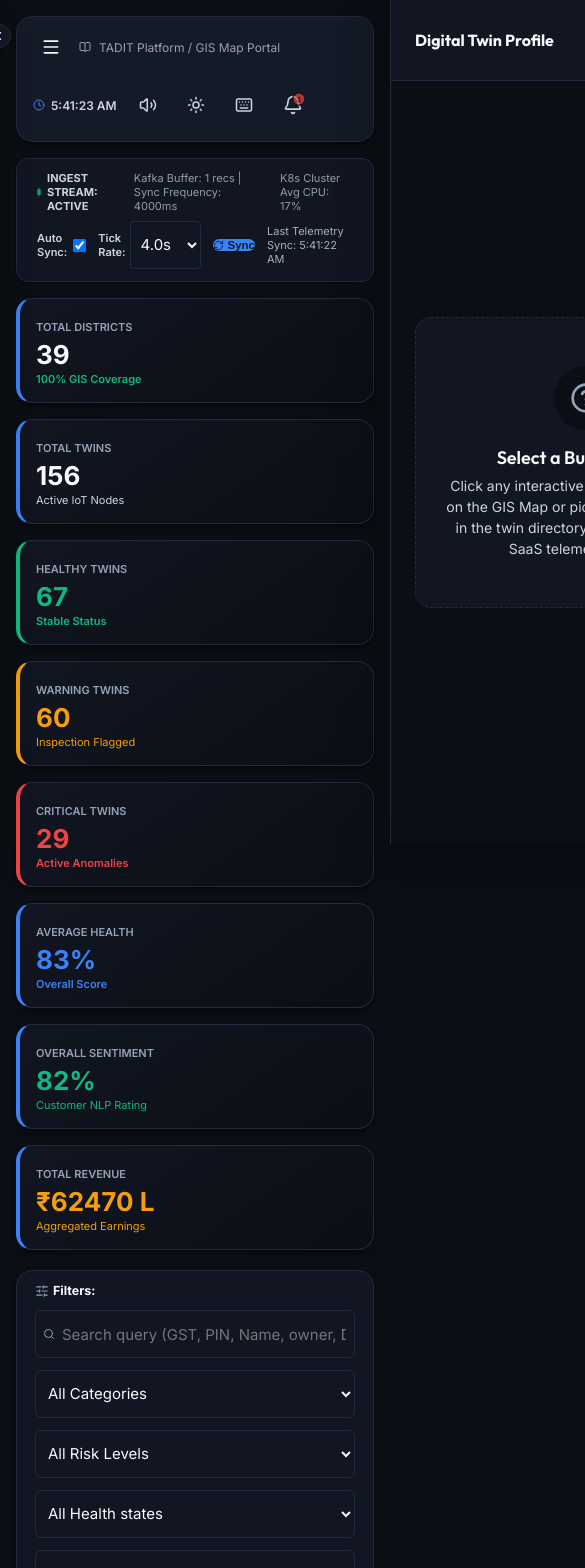
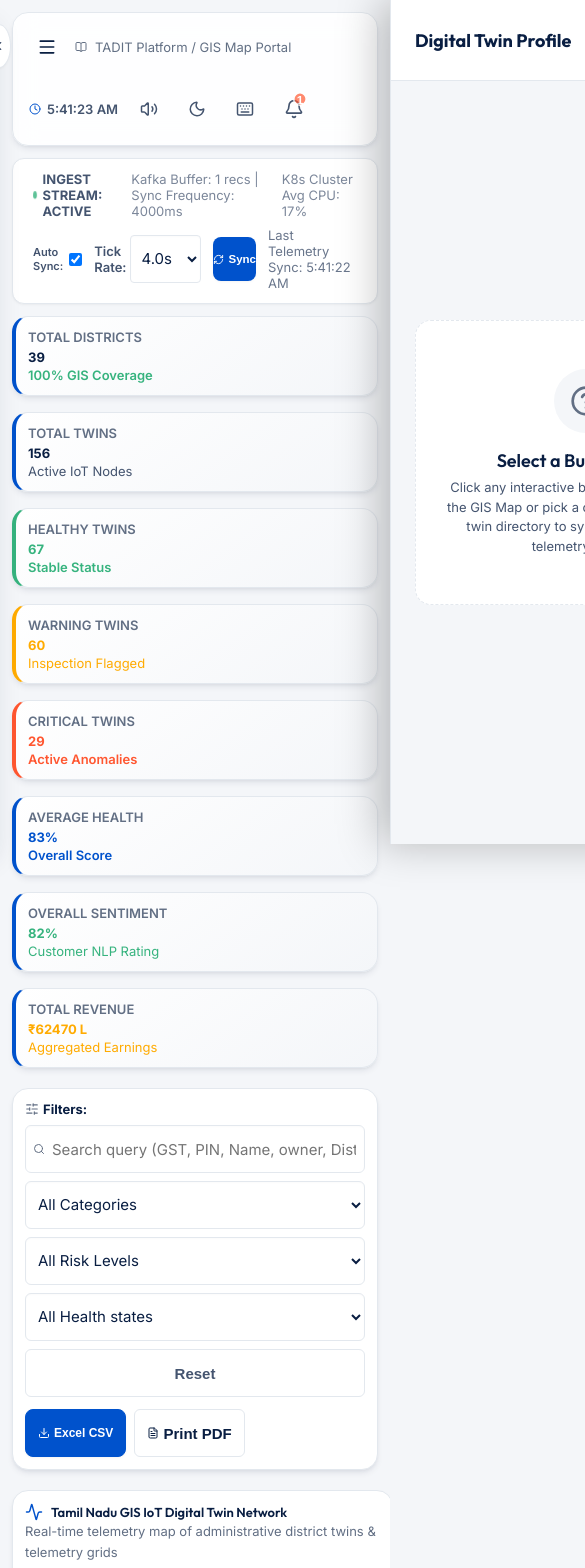
Before and after one commit to GeginRisho/tadit-digital-twin-platform, a React (Vite) app: page / in a window 390 px wide. Shown: the top 1568 px of the page, 585 px wide, since content can reach past the window. Built offline with nearby package versions, Linux system fonts and the light colour scheme.

Commit message:
Default Light Theme and Mobile UI Improvements

```diff
--- a/index.html
+++ b/index.html
@@ -6,6 +6,12 @@
     <meta name="viewport" content="width=device-width, initial-scale=1.0" />
     <title>TADIT - Tamil Nadu Business Digital Twin Network</title>
     <meta name="description" content="TADIT is a real-time digital twin platform monitoring business health indices, social sentiment, competitor movements, and telemetry data flow pipelines across Tamil Nadu." />
+    <script>
+      (function() {
+        var theme = localStorage.getItem("theme") || "light";
+        document.documentElement.setAttribute("data-theme", theme);
+      })();
+    </script>
   </head>
   <body>
     <div id="root"></div>
--- a/src/App.jsx
+++ b/src/App.jsx
@@ -73,7 +73,7 @@ function AnimatedCounter({ value }) {
 
 export default function App() {
   // Theme state
-  const [theme, setTheme] = useState(() => localStorage.getItem("theme") || "dark");
+  const [theme, setTheme] = useState(() => localStorage.getItem("theme") || "light");
 
   // Navigation layout state
   const [isSidebarCollapsed, setIsSidebarCollapsed] = useState(false);
@@ -1119,10 +1119,10 @@ export default function App() {
           {isProfileOpen && (
             <div className="profile-dropdown-menu">
               <span className="profile-dropdown-item" onClick={() => { setActiveTab("dashboard"); setIsProfileOpen(false); setIsMobileSidebarOpen(false); }}>SaaS Settings</span>
-              <span className="profile-dropdown-item" onClick={() => { setIsMuted(!isMuted); setIsProfileOpen(false); }}>
+              <span className="profile-dropdown-item" onClick={() => { setIsMuted(!isMuted); setIsProfileOpen(false); setIsMobileSidebarOpen(false); }}>
                 {isMuted ? "Unmute Alarm Chime" : "Mute Alarm Chime"}
               </span>
-              <span className="profile-dropdown-item" onClick={() => setIsProfileOpen(false)}>System Diagnostics</span>
+              <span className="profile-dropdown-item" onClick={() => { setIsProfileOpen(false); setIsMobileSidebarOpen(false); }}>System Diagnostics</span>
             </div>
           )}
         </div>
@@ -1494,7 +1494,7 @@ export default function App() {
             </div>
 
             {/* Interactive GIS Map & Timeline Panel */}
-            <div style={{ display: "grid", gridTemplateColumns: "1.4fr 1fr", gap: "24px" }}>
+            <div className="map-grid-container">
               <DistrictMap
                 selectedDistrict={selectedDistrict}
                 onSelectDistrict={setSelectedDistrict}
@@ -2059,7 +2059,7 @@ export default function App() {
             </div>
 
             {/* Datatable Grid */}
-            <div className="table-responsive-wrapper" style={{ overflowHidden: "hidden" }}>
+            <div className="table-responsive-wrapper" style={{ overflowX: "auto" }}>
               <div>
                 <table className="districts-table" style={{ fontSize: "13px" }}>
                   <thead>
@@ -2321,7 +2321,7 @@ export default function App() {
             </div>
 
             {/* Datatable */}
-            <div className="table-responsive-wrapper" style={{ overflow: "hidden" }}>
+            <div className="table-responsive-wrapper" style={{ overflowX: "auto" }}>
               <div>
                 <table className="districts-table" style={{ fontSize: "13px" }}>
                   <thead>
@@ -2520,7 +2520,7 @@ export default function App() {
 
             <form onSubmit={handleSaveBusiness} style={{ display: "flex", flexDirection: "column", gap: "20px" }}>
               {/* Form Grid sections */}
-              <div className="mgt-form-grid" style={{ display: "grid", gridTemplateColumns: "1fr 1fr", gap: "20px" }}>
+              <div className="mgt-form-grid">
 
                 {/* Column 1: General Details */}
                 <div style={{ display: "flex", flexDirection: "column", gap: "12px" }}>
@@ -2548,7 +2548,7 @@ export default function App() {
                     {formErrors.owner && <span style={{ fontSize: "10.5px", color: "var(--color-red)" }}>{formErrors.owner}</span>}
                   </div>
 
-                  <div style={{ display: "grid", gridTemplateColumns: "1fr 1fr", gap: "12px" }}>
+                  <div className="form-subgrid">
                     <div style={{ display: "flex", flexDirection: "column", gap: "4px" }}>
                       <label style={{ fontSize: "11.5px", fontWeight: "600", color: "var(--text-secondary)" }}>Category *</label>
                       <select
@@ -2609,7 +2609,7 @@ export default function App() {
                 <div style={{ display: "flex", flexDirection: "column", gap: "12px" }}>
                   <h4 style={{ margin: "0 0 4px 0", fontSize: "13px", fontWeight: "700", color: "var(--primary)", borderBottom: "1px solid var(--border-color)", paddingBottom: "4px" }}>Contact & Location</h4>
 
-                  <div style={{ display: "grid", gridTemplateColumns: "1fr 1fr", gap: "12px" }}>
+                  <div className="form-subgrid">
                     <div style={{ display: "flex", flexDirection: "column", gap: "4px" }}>
                       <label style={{ fontSize: "11.5px", fontWeight: "600", color: "var(--text-secondary)" }}>Phone *</label>
                       <input
@@ -2634,7 +2634,7 @@ export default function App() {
                     </div>
                   </div>
 
-                  <div style={{ display: "grid", gridTemplateColumns: "1fr 1fr", gap: "12px" }}>
+                  <div className="form-subgrid">
                     <div style={{ display: "flex", flexDirection: "column", gap: "4px" }}>
                       <label style={{ fontSize: "11.5px", fontWeight: "600", color: "var(--text-secondary)" }}>Website</label>
                       <input
@@ -2659,7 +2659,7 @@ export default function App() {
                     </div>
                   </div>
 
-                  <div style={{ display: "grid", gridTemplateColumns: "1fr 1fr", gap: "12px" }}>
+                  <div className="form-subgrid">
                     <div style={{ display: "flex", flexDirection: "column", gap: "4px" }}>
                       <label style={{ fontSize: "11.5px", fontWeight: "600", color: "var(--text-secondary)" }}>GST Number *</label>
                       <input
@@ -2695,7 +2695,7 @@ export default function App() {
                     {formErrors.address && <span style={{ fontSize: "10.5px", color: "var(--color-red)" }}>{formErrors.address}</span>}
                   </div>
 
-                  <div style={{ display: "grid", gridTemplateColumns: "1fr 1fr", gap: "12px" }}>
+                  <div className="form-subgrid">
                     <div style={{ display: "flex", flexDirection: "column", gap: "4px" }}>
                       <label style={{ fontSize: "11.5px", fontWeight: "600", color: "var(--text-secondary)" }}>Latitude *</label>
                       <input
@@ -2729,7 +2729,7 @@ export default function App() {
               <div style={{ display: "flex", flexDirection: "column", gap: "12px", borderTop: "1px solid var(--border-color)", paddingTop: "12px" }}>
                 <h4 style={{ margin: "0 0 4px 0", fontSize: "13px", fontWeight: "700", color: "var(--primary)" }}>Twin Node Initial Metrics</h4>
 
-                <div className="mgt-metrics-row" style={{ display: "grid", gridTemplateColumns: "repeat(5, 1fr)", gap: "12px" }}>
+                <div className="mgt-metrics-row">
                   <div style={{ display: "flex", flexDirection: "column", gap: "4px" }}>
                     <label style={{ fontSize: "11.5px", fontWeight: "600", color: "var(--text-secondary)" }}>Health Score (0-100)</label>
                     <input
--- a/src/index.css
+++ b/src/index.css
@@ -1020,3 +1020,196 @@ select,
   height: calc(100vh - 120px) !important;
   max-height: none !important;
 }
+
+/* --- RESPONSIVE IMPROVEMENTS --- */
+
+html {
+  overflow-x: hidden;
+  max-width: 100%;
+}
+
+.map-grid-container {
+  display: grid;
+  grid-template-columns: 1.4fr 1fr;
+  gap: 24px;
+}
+
+.mgt-form-grid {
+  display: grid;
+  grid-template-columns: 1fr 1fr;
+  gap: 20px;
+}
+
+.form-subgrid {
+  display: grid;
+  grid-template-columns: 1fr 1fr;
+  gap: 12px;
+}
+
+.mgt-metrics-row {
+  display: grid;
+  grid-template-columns: repeat(5, 1fr);
+  gap: 12px;
+}
+
+/* 1. Viewports below 1024px (Tablets & Mobile) */
+@media (max-width: 1024px) {
+  /* Prevent horizontal scroll */
+  body, .app-container {
+    overflow-x: hidden !important;
+    max-width: 100vw;
+  }
+
+  /* Hamburger Menu controls */
+  .mobile-hamburger-btn {
+    display: flex !important;
+  }
+
+  /* Left Sidebar overlay slide drawer */
+  .sidebar {
+    position: fixed !important;
+    top: 0 !important;
+    left: 0 !important;
+    height: 100vh !important;
+    width: 280px !important;
+    transform: translateX(-100%) !important;
+    transition: transform 0.3s cubic-bezier(0.4, 0, 0.2, 1) !important;
+    z-index: 2000 !important;
+    box-shadow: var(--shadow-premium) !important;
+  }
+  .sidebar.open {
+    transform: translateX(0) !important;
+  }
+  .sidebar.collapsed {
+    width: 280px !important;
+  }
+
+  .sidebar-backdrop {
+    position: fixed !important;
+    top: 0 !important;
+    left: 0 !important;
+    width: 100vw !important;
+    height: 100vh !important;
+    background-color: rgba(9, 13, 22, 0.6) !important;
+    backdrop-filter: blur(8px) !important;
+    z-index: 1999 !important;
+  }
+
+  /* Stacking major grid areas */
+  .map-grid-container {
+    grid-template-columns: 1fr !important;
+  }
+  .map-grid {
+    grid-template-columns: 1fr !important;
+  }
+  .comparison-grid {
+    grid-template-columns: 1fr !important;
+  }
+
+  /* Padding and layout refinements */
+  .main-wrapper {
+    padding: 20px !important;
+    gap: 20px !important;
+  }
+  .card {
+    padding: 20px !important;
+  }
+}
+
+/* 2. Viewports below 768px (Mobile) */
+@media (max-width: 768px) {
+  /* Forms stacking */
+  .mgt-form-grid {
+    grid-template-columns: 1fr !important;
+  }
+  .form-subgrid {
+    grid-template-columns: 1fr !important;
+  }
+  .mgt-metrics-row {
+    grid-template-columns: 1fr !important;
+    gap: 12px !important;
+  }
+
+  /* Touch-friendly buttons (minimum 44px height for interactive items) */
+  button,
+  input[type="text"],
+  input[type="number"],
+  input[type="search"],
+  select,
+  textarea,
+  .btn-playback,
+  .profile-dropdown-item {
+    min-height: 44px !important;
+  }
+
+  /* Table overflow scrolling */
+  .table-responsive-wrapper {
+    overflow-x: auto !important;
+    width: 100% !important;
+    -webkit-overflow-scrolling: touch;
+    border: 1px solid var(--border-color);
+    border-radius: 8px;
+  }
+  .table-responsive-wrapper table {
+    min-width: 600px; /* Ensure table fields have enough space to not look squished */
+  }
+
+  /* Spacing breathe rules */
+  .main-wrapper {
+    padding: 16px !important;
+    gap: 16px !important;
+  }
+  .card {
+    padding: 16px !important;
+  }
+
+  /* Status Bar ticker stacking */
+  .status-bar-ticker {
+    flex-direction: column !important;
+    align-items: flex-start !important;
+    gap: 8px !important;
+  }
+}
+
+/* 3. Viewports below 480px (Small Mobile Devices) */
+@media (max-width: 480px) {
+  /* Font size scale-down for premium readability */
+  h1, .h1 {
+    font-size: 20px !important;
+  }
+  h2, .h2 {
+    font-size: 18px !important;
+  }
+  h3, .h3 {
+    font-size: 16px !important;
+  }
+  body, p, span, td, th {
+    font-size: 13px !important;
+  }
+
+  /* Filters card stack & wrap neatly */
+  .filters-row-card {
+    flex-direction: column !important;
+    align-items: stretch !important;
+    gap: 12px !important;
+  }
+  .filters-left-section {
+    flex-direction: column !important;
+    align-items: stretch !important;
+    width: 100% !important;
+    gap: 8px !important;
+  }
+  .search-bar-container, .search-bar-input {
+    width: 100% !important;
+    max-width: none !important;
+  }
+
+  /* Smaller padding on wrapper and card elements */
+  .main-wrapper {
+    padding: 12px !important;
+    gap: 12px !important;
+  }
+  .card {
+    padding: 12px !important;
+  }
+}
```
